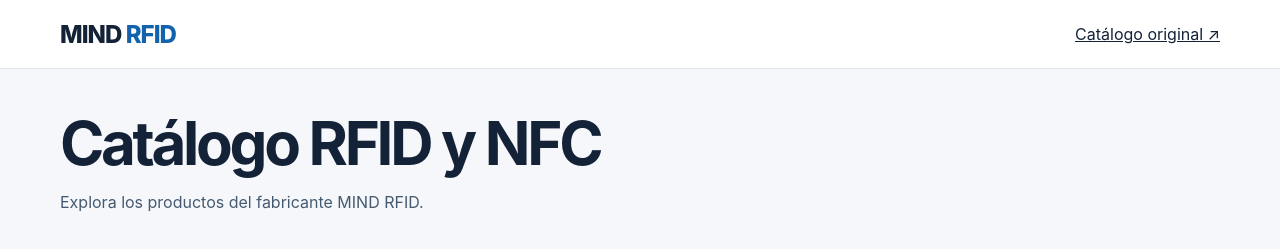
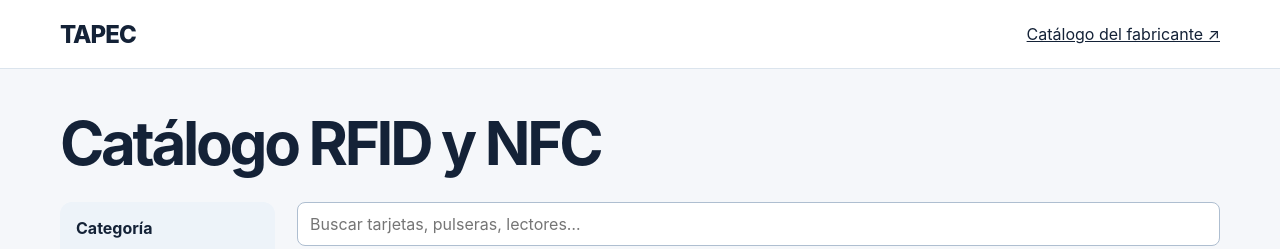
Before and after one commit to josem-alejandro/catalogo-rfid, a plain HTML site: page index.html in a window 1280 px wide. Shown: the top 249 px of the page. Drawn offline with Linux system fonts and the light colour scheme.

Commit message:
Mostrar la marca TAPEC en el catálogo

```diff
--- a/index.html
+++ b/index.html
@@ -3,15 +3,15 @@
 <head>
 <meta charset="utf-8">
 <meta name="viewport" content="width=device-width, initial-scale=1">
-<title>Catálogo RFID y NFC | MIND RFID</title>
+<title>Catálogo RFID y NFC | TAPEC</title>
 <link rel="stylesheet" href="style.css">
 <script defer src="products.js"></script>
 <script defer src="catalog.js"></script>
 </head>
 <body>
-<header><div class="wrap masthead"><a class="brand" href="./">MIND <span>RFID</span></a><a href="https://www.mindrfid.com/products/">Catálogo original ↗</a></div></header>
+<header><div class="wrap masthead"><a class="brand" href="./">TAPEC</a><a href="https://www.mindrfid.com/products/">Catálogo del fabricante ↗</a></div></header>
 <main class="wrap">
-  <div class="intro"><h1>Catálogo RFID y NFC</h1><p>Explora los productos del fabricante MIND RFID.</p></div>
+  <div class="intro"><h1>Catálogo RFID y NFC</h1></div>
   <div class="layout">
     <aside><label for="category">Categoría</label><select id="category"><option value="">Todos los productos</option></select></aside>
     <section aria-label="Productos">
@@ -23,6 +23,6 @@
     </section>
   </div>
 </main>
-<footer><div class="wrap">Productos e imágenes de <a href="https://www.mindrfid.com/products/">MIND RFID</a>.</div></footer>
+<footer><div class="wrap">TAPEC · <a href="https://www.mindrfid.com/products/">Fuente de productos e imágenes</a></div></footer>
 </body>
 </html>
```
